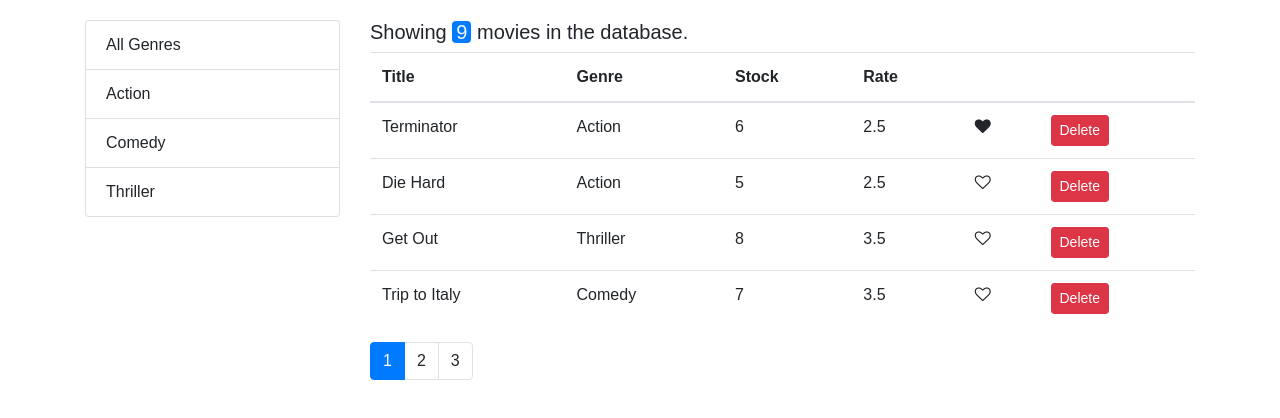
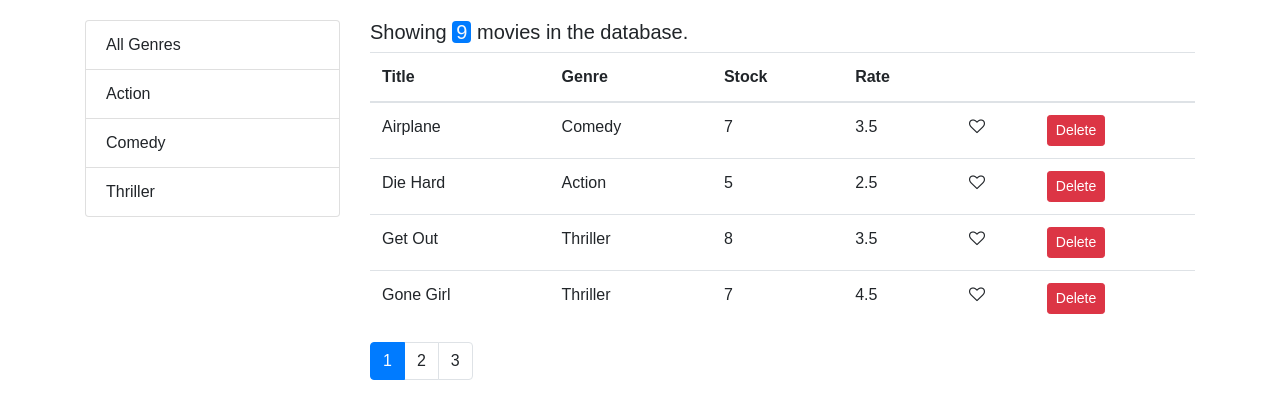
Before and after one commit to C00deian/Vidly, a React (Vite) app: page / in a window 1280 px wide. Shown: the top 418 px of the page. Built offline with nearby package versions, Linux system fonts and the light colour scheme.

Commit message:
Sort Movies under asc or dsc

```diff
--- a/src/components/Movies.jsx
+++ b/src/components/Movies.jsx
@@ -5,6 +5,7 @@
 import { paginate } from "../utils/paginate";
 import ListGroup from "../common/ListGroup";
 import MoviesTable from "./MoviesTable";
+import _ from 'lodash';
 
 export default class Movies extends Component {
   state = {
@@ -12,10 +13,11 @@
     genres: [],
     pageSize: 4,
     currentPage: 1,
+    sortColumn : { path: 'title' , order:'asc'}
   };
 
   componentDidMount() {
-    const genres = [{ name: "All Genres" }, ...getGenres()];
+    const genres = [{_id:'', name: "All Genres" }, ...getGenres()];
     this.setState({ movies: getMovies(), genres });
   }
 
@@ -40,23 +42,42 @@
     this.setState({ selectedGenre: genre, currentPage: 1 });
   };
 
+  handleSort = (path) => {
+    const sortColumn = { ...this.state.sortColumn }
+    console.log("sort column", sortColumn)
+    if (sortColumn.path === path)
+      sortColumn.order = (sortColumn.order === 'asc') ? 'desc' : 'asc'
+    else {
+      sortColumn.path = path;
+      sortColumn.order = 'asc';
+    }
+this.setState({sortColumn})
+  }
+
   render() {
     const { length: count } = this.state.movies;
     const {
       pageSize,
       currentPage,
+      sortColumn,
       selectedGenre,
       movies: allMovies,
     } = this.state;
 
+    const filtered =
+    selectedGenre && selectedGenre._id
+      ? allMovies.filter((m) => m.genre._id === selectedGenre._id)
+      : allMovies;
+
+    // sort the genre
+    const sorted = _.orderBy(filtered , [sortColumn.path], [sortColumn.order])
+
+
     if (count === 0) return <h5>There are no movies in the database.</h5>;
 
-    const filtered =
-      selectedGenre && selectedGenre._id
-        ? allMovies.filter((m) => m.genre._id === selectedGenre._id)
-        : allMovies;
 
-    const movies = paginate(filtered, currentPage, pageSize);
+
+    const movies = paginate(sorted, currentPage, pageSize);
     return (
       <div className="row">
         <div className="col-3">
@@ -78,6 +99,7 @@
             movies={movies}
             onDelete={this.handleDelete}
             onLike={this.handleLike}
+            onSort={this.handleSort}
           />
           <Pagination
             itemsCount={filtered.length}
--- a/src/components/MoviesTable.jsx
+++ b/src/components/MoviesTable.jsx
@@ -2,15 +2,15 @@
 import Like from "../common/Like";
 
 const MoviesTable = (props) => {
-const  { movies , onDelete , onLike} = props
+const  { movies , onDelete , onLike , onSort} = props
   return (
     <table className="table">
     <thead>
       <tr>
-        <th>Title</th>
-        <th>Genre</th>
-        <th>Stock</th>
-        <th>Rate</th>
+        <th  onClick={ () => onSort('title')}>Title</th>
+        <th onClick={ () => onSort("genre.name")}>Genre</th>
+        <th onClick={ () => onSort("numberInStock")}>Stock</th>
+        <th onClick={ () => onSort('dailtRentalRate')}>Rate</th>
         <th></th>
         <th></th>
       </tr>
```
